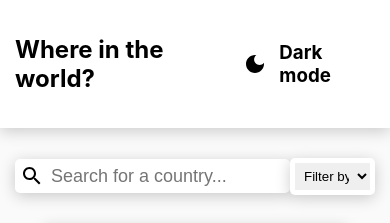
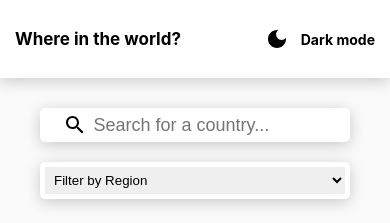
Before and after one commit to MagenVadim/dark-mode-rest-api-countries, a React (Create React App) app: page / in a window 390 px wide. Shown: the top 223 px of the page. Built offline with nearby package versions, Linux system fonts and the light colour scheme.

Commit message:
#7 Adaptive styles has added

```diff
--- a/src/App.css
+++ b/src/App.css
@@ -224,4 +224,29 @@
   .country_details_body{
     flex-direction: column;
   }
+  .info_container{
+    flex-direction: column;
+    align-items: flex-start;
+  }
+  .left_info{
+    margin-bottom: 20px;
+  }
 }
+@media (max-width:720px){
+  .inputs{
+    flex-direction: column;
+    margin-bottom: 15px;
+  }
+  .search_input{
+    margin-bottom: 20px;
+  }
+  .switch_mode{
+    font-size: 12px;
+    flex: .5;
+    justify-content: flex-end;
+  }
+  .logo{
+    flex: .5;
+    font-size: 17px;
+  }
+}
```
